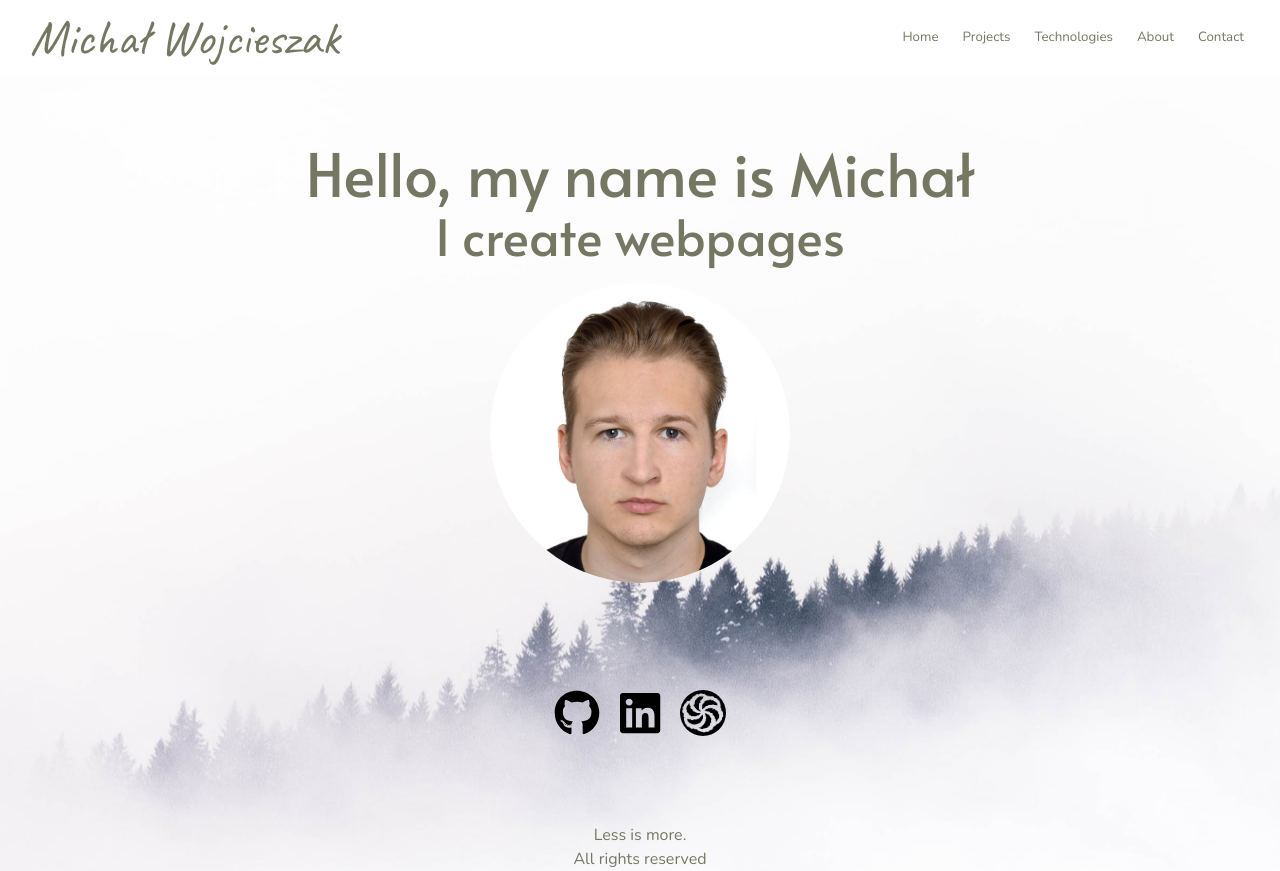
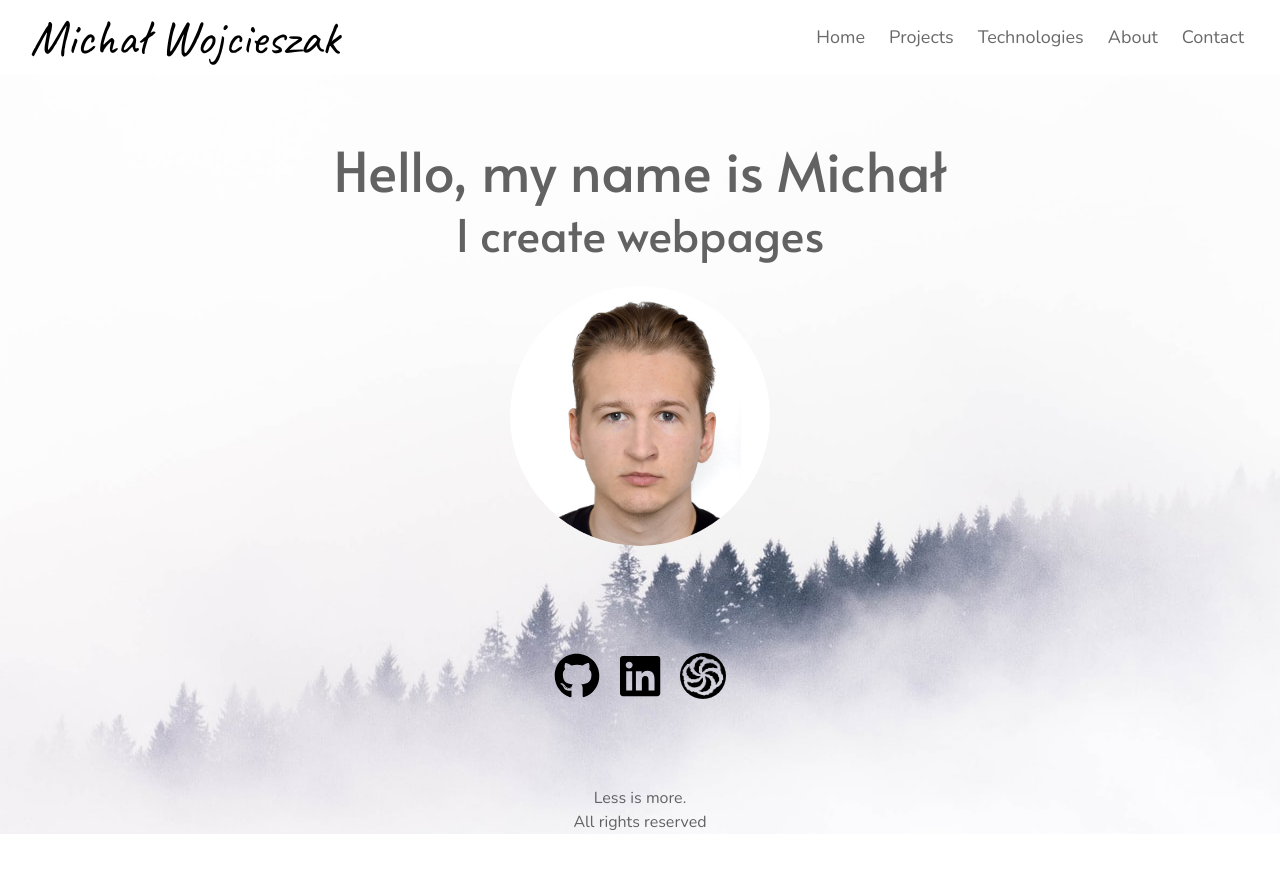
Before and after one commit to Seven730/portfolio, a React (Create React App) app: page / in a window 1280 px wide. After the commit the page ends 834 px from the top, so only its background shows below. Built offline with nearby package versions, Linux system fonts and the light colour scheme.

Commit message:
Navbar updates & styling

```diff
--- a/src/components/Screens.tsx
+++ b/src/components/Screens.tsx
@@ -13,7 +13,7 @@ export default function Screens(): JSX.Element {
     <div className="Screens">
       <nav className="navbar is-fixed-top" role="navigation" aria-label="main navigation">
         <div className="navbar-brand">
-          <p className="brand-logo left">Michał Wojcieszak</p>
+          <a href='/' className="brand-logo left">Michał Wojcieszak</a>
         </div>
         <div className="navbar-menu">
           <div className="navbar-start">
--- a/src/components/Style.scss
+++ b/src/components/Style.scss
@@ -1,37 +1,30 @@
 $logoFont: "Caveat", cursive;
 $primaryFont: "Alata", sans-serif;
-$primaryFontSize: 60px;
+$primaryFontSize: 55px;
 $secondaryFont: sans-serif;
 
-.navbar-fixed {
-  display: flex;
-  justify-content: center;
-  padding-top: 0.8%;
-  nav {
-    width: 96%;
-    background-color: #2e2e2e;
-    border-radius: 30px;
-    opacity: 95%;
-    a {
-      color: black !important;
+.Screens {
+  .navbar {
+    .brand-logo {
+      cursor: pointer;
+      font-family: $logoFont;
+      font-size: 50px;
+      margin-left: 30px;
+      color: black
     }
-    #nav-mobile {
-      margin-right: 1.5%;
+    .navbar-item {
+      cursor: pointer;
+      color: rgb(105, 105, 105);
+      border: 0;
+      background: white;
+      font-size: 18px;
+      transition: 0.2s ease;
+      &:hover {
+        // font-size: 18.5px;
+        color: black;
+      }
     }
   }
-}
-
-.navbar-item {
-  border: none;
-  cursor: pointer;
-  background: white;
-}
-
-.brand-logo {
-  font-family: $logoFont;
-  font-size: 50px;
-  margin-left: 30px;
-  cursor: pointer;
 }
 
 .Landing {
@@ -39,18 +32,42 @@ $secondaryFont: sans-serif;
   text-align: center;
   min-height: 100vh;
   p {
+    color: rgb(98, 98, 98);
     font-family: $primaryFont;
     font-size: $primaryFontSize;
   }
   .SecondaryText {
-    line-height: 0.7;
-    font-size: 50px !important;
+    line-height: 1;
+    font-size: 45px;
   }
   img {
-    height: 300px;
+    height: 260px;
     margin-top: 30px;
     border-radius: 50%;
+    // margin-bottom: 50px;
   }
+}
+
+.Projects {
+  min-height: 100vh;
+  display: flex;
+  justify-content: center;
+  .card {
+    margin-top: 20vh;
+    width: 20%;
+  }
+}
+
+.Technologies {
+  min-height: 100vh;
+}
+
+.About {
+  min-height: 100vh;
+}
+
+.Contact {
+  min-height: 100vh;
 }
 
 .Icons {
@@ -66,31 +83,16 @@ $secondaryFont: sans-serif;
   font-size: calc(30px + 2vmin);
   height: calc(30px + 2vmin);
   margin: auto;
-  }
-}
-
-.Projects {
-  min-height: 100vh;
-  display: flex;
-  justify-content: center;
-  .card {
-    width: 20%;
+  transition: 0.2s ease;
+    &:hover {
+      opacity: 0.8;
+    }
   }
 }
 
 .Footer {
+  color: rgb(98, 98, 98);
   padding-top: 10vh;
   text-align: center;
+  bottom: 0;
 }
-
-.Technologies {
-  min-height: 100vh;
-}
-
-.About {
-  min-height: 100vh;
-}
-
-.Contact {
-  min-height: 100vh;
-}
```
Also changed, not shown: src/components/Navbar.jsx (deleted, +0 -81 lines), src/components/Projects.tsx (renamed from src/components/Projects.jsx).
